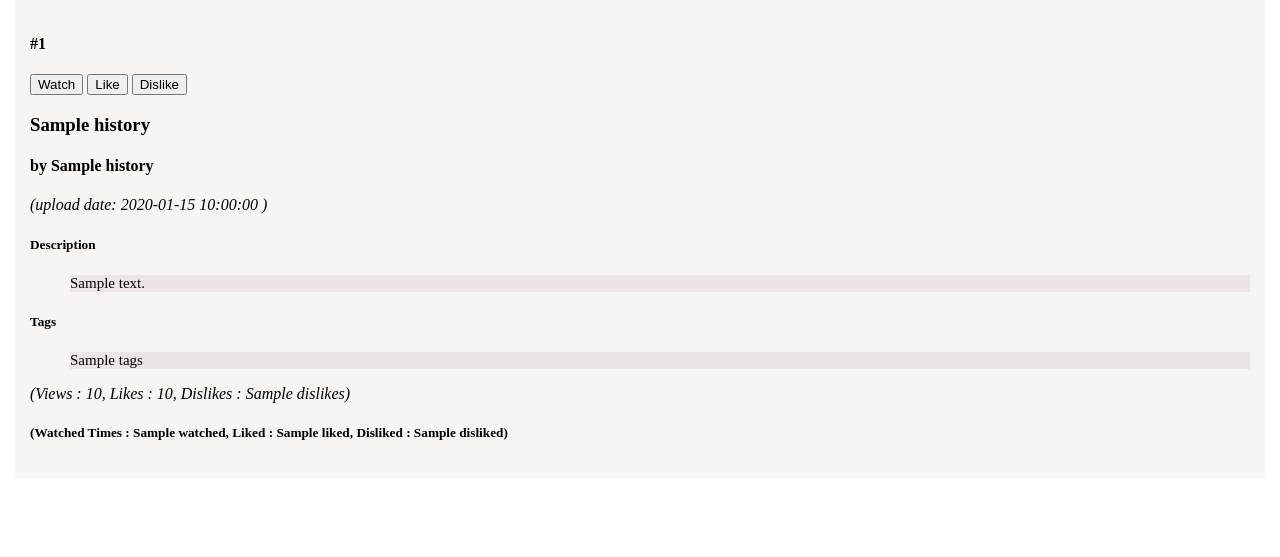
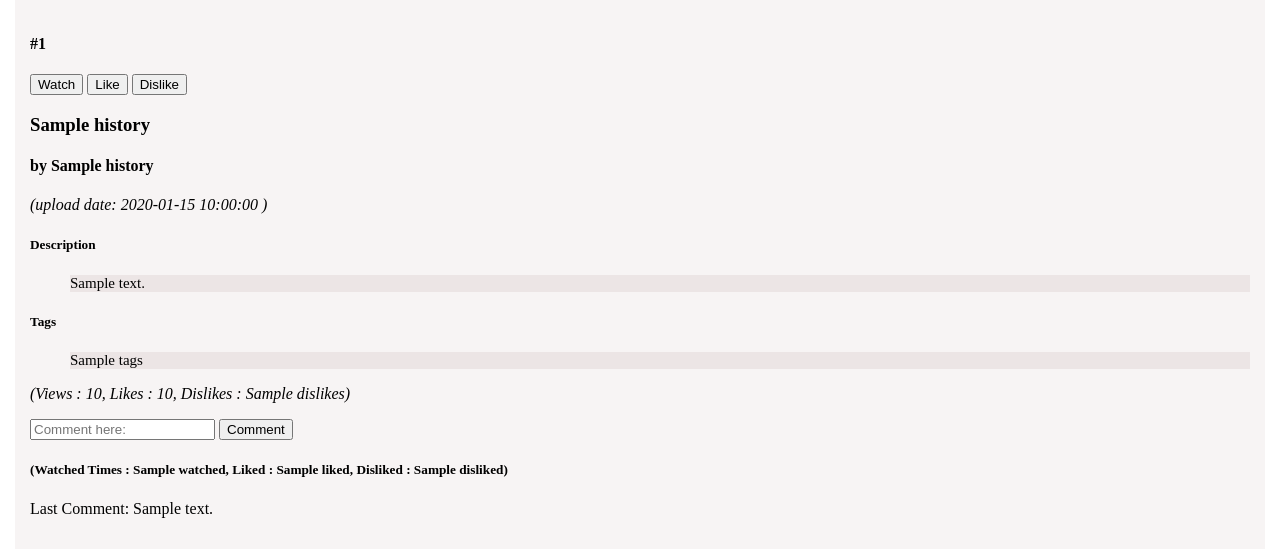
Before and after one commit to SidharthAgarwal18/XploreTube, a Flask app: page /history in a window 1280 px wide. Shown: the part 187-744 px from the top of the page. Run offline with Flask 2, Linux system fonts and the light colour scheme; a database or web service that is not in the repository returns one stand-in record (values such as "Sample title"); some libraries are stand-ins or nearby versions.

Commit message:
comments working

```diff
--- a/FRONT_END/app.py
+++ b/FRONT_END/app.py
@@ -34,7 +34,7 @@ def createTableforOnce():
     conn = get_db_connection()
     cur = conn.cursor()
     subquery = "((SELECT DISTINCT ON(channel_title)* FROM cavideos) UNION (SELECT DISTINCT ON(channel_title) * FROM frvideos) UNION (SELECT DISTINCT ON(channel_title)* FROM invideos) UNION (SELECT DISTINCT ON(channel_title)* FROM devideos) UNION (SELECT DISTINCT ON(channel_title)* FROM usvideos))"
-    cur.execute("CREATE TABLE IF NOT EXISTS history AS (SELECT DISTINCT ON (channel_title) channel_title as curr_user,video_id,channel_title,1 as watched,TRUE as liked,FALSE as disliked FROM "+subquery+" AS TEMP);")
+    cur.execute("CREATE TABLE IF NOT EXISTS history AS (SELECT DISTINCT ON (channel_title) channel_title as curr_user,video_id,channel_title,1 as watched,TRUE as liked,FALSE as disliked,'' as comments FROM "+subquery+" AS TEMP);")
 
     conn.commit()
     cur.close()
@@ -186,6 +186,7 @@ def query():
     videoId = "'%"+request.args.get("videoid") + "%'"
     channel_title = str(request.args.get("channel_title"))
     page_type = request.args.get("page_type")
+    comment = request.args.get("comment")
 
     cur.execute("SELECT liked,disliked FROM history WHERE curr_user LIKE \'%"+curr_user+"%\' AND video_id LIKE '"+temp_videoId+"';")
     results = cur.fetchall()
@@ -199,6 +200,7 @@ def query():
     #app.logger.info("\n")
     #app.logger.info("query: "+channel_title+", user: "+curr_user)
     update = 0
+
     if action=='Watch':
         action = "views"
         update = 1
@@ -223,6 +225,12 @@ def query():
         else:
             update = -1
             cur.execute("UPDATE history SET disliked = FALSE WHERE curr_user LIKE \'%"+curr_user+"%\' AND video_id LIKE '"+temp_videoId+"';")
+    elif action=='Comment' and comment!=None:
+        cur.execute("UPDATE history SET comments = '"+comment+"'::text WHERE curr_user LIKE \'%"+curr_user+"%\' AND video_id LIKE '"+temp_videoId+"';")
+        cur.execute('UPDATE '+country+suffix+' SET comment_count = comment_count + 1 WHERE video_id LIKE '+videoId+';')
+        app.logger.info(action)
+
+    app.logger.info("\nComment: "+comment)
 
     if update!=0:
         cur.execute('UPDATE '+country+suffix+' SET '+action+'='+action+'+ '+str(update)+' WHERE video_id LIKE '+videoId+';')
@@ -323,7 +331,7 @@ def history():
     conn = get_db_connection()
     cur = conn.cursor()
 
-    cur.execute(f"SELECT history.video_id,title,{country+suffix}.channel_title,{small_attr},watched,liked,disliked FROM history,{country+suffix} WHERE (history.video_id LIKE {country+suffix}.video_id AND history.curr_user LIKE '{curr_user}') ORDER BY watched,publish_time DESC;")
+    cur.execute(f"SELECT history.video_id,title,{country+suffix}.channel_title,{small_attr},watched,liked,disliked,comments FROM history,{country+suffix} WHERE (history.video_id LIKE {country+suffix}.video_id AND history.curr_user LIKE '{curr_user}') ORDER BY watched,publish_time DESC;")
     videos = cur.fetchall()
 
     #app.logger.info(videos)
--- a/FRONT_END/templates/index.html
+++ b/FRONT_END/templates/index.html
@@ -44,7 +44,6 @@
                 <input type="submit" name="selected_event" value="Watch">
                 <input type="submit" name="selected_event" value="Like">
                 <input type="submit" name="selected_event" value="Dislike">
-            </form>
             <h3>{{ video[1] }}</h3>
             <h4> by {{ video[2] }} </h4>
             <i><p>(upload date: {{ video[3] }} )</p></i>
@@ -53,6 +52,8 @@
             <h5> Tags </h5>
             <p class='details'>{{ video[8] }}</p>
             <i><p>(Views : {{video[5]}}, Likes : {{video[6]}}, Dislikes : {{video[7]}})</p></i>
+            <input type="text" name="comment" placeholder="Comment here: "> <input type="submit" name="selected_event" value="Comment">
+            </form>
         </div>
     {% endfor %}
     <h4> x--------No More Results!!---------x</h4>
--- a/FRONT_END/templates/login.html
+++ b/FRONT_END/templates/login.html
@@ -32,7 +32,6 @@
                 <input type="submit" name="selected_event" value="Watch">
                 <input type="submit" name="selected_event" value="Like">
                 <input type="submit" name="selected_event" value="Dislike">
-            </form>
             <h3>{{ video[1] }}</h3>
             <h4> by {{ video[2] }} </h4>
             <i><p>(upload date: {{ video[3] }} )</p></i>
@@ -41,6 +40,8 @@
             <h5> Tags </h5>
             <p class='details'>{{ video[8] }}</p>
             <i><p>(Views : {{video[5]}}, Likes : {{video[6]}}, Dislikes : {{video[7]}})</p></i>
+            <input type="text" name="comment" placeholder="Comment here: "> <input type="submit" name="selected_event" value="Comment">
+            </form>
         </div>
     {% endfor %}
 {% endblock %}
--- a/FRONT_END/templates/myhistory.html
+++ b/FRONT_END/templates/myhistory.html
@@ -13,7 +13,6 @@
                 <input type="submit" name="selected_event" value="Watch">
                 <input type="submit" name="selected_event" value="Like">
                 <input type="submit" name="selected_event" value="Dislike">
-            </form>
             <h3>{{ video[1] }}</h3>
             <h4> by {{ video[2] }} </h4>
             <i><p>(upload date: {{ video[3] }} )</p></i>
@@ -22,7 +21,10 @@
             <h5> Tags </h5>
             <p class='details'>{{ video[8] }}</p>
             <i><p>(Views : {{video[5]}}, Likes : {{video[6]}}, Dislikes : {{video[7]}})</p></i>
+            <input type="text" name="comment" placeholder="Comment here: "> <input type="submit" name="selected_event" value="Comment">
+            </form>
             <h5>(Watched Times : {{video[9]}}, Liked : {{video[10]}}, Disliked : {{video[11]}})</h5>
+            <p> Last Comment: {{ video[12] }}</p>
         </div>
     {% endfor %}
 {% endblock %}
--- a/FRONT_END/templates/mypage.html
+++ b/FRONT_END/templates/mypage.html
@@ -13,7 +13,6 @@
                 <input type="submit" name="selected_event" value="Watch">
                 <input type="submit" name="selected_event" value="Like">
                 <input type="submit" name="selected_event" value="Dislike">
-            </form>
             <h3>{{ video[1] }}</h3>
             <h4> by {{ video[2] }} </h4>
             <i><p>(upload date: {{ video[3] }} )</p></i>
@@ -22,6 +21,8 @@
             <h5> Tags </h5>
             <p class='details'>{{ video[8] }}</p>
             <i><p>(Views : {{video[5]}}, Likes : {{video[6]}}, Dislikes : {{video[7]}})</p></i>
+            <input type="text" name="comment" placeholder="Comment here: "> <input type="submit" name="selected_event" value="Comment">
+            </form>
         </div>
     {% endfor %}
 {% endblock %}
```
